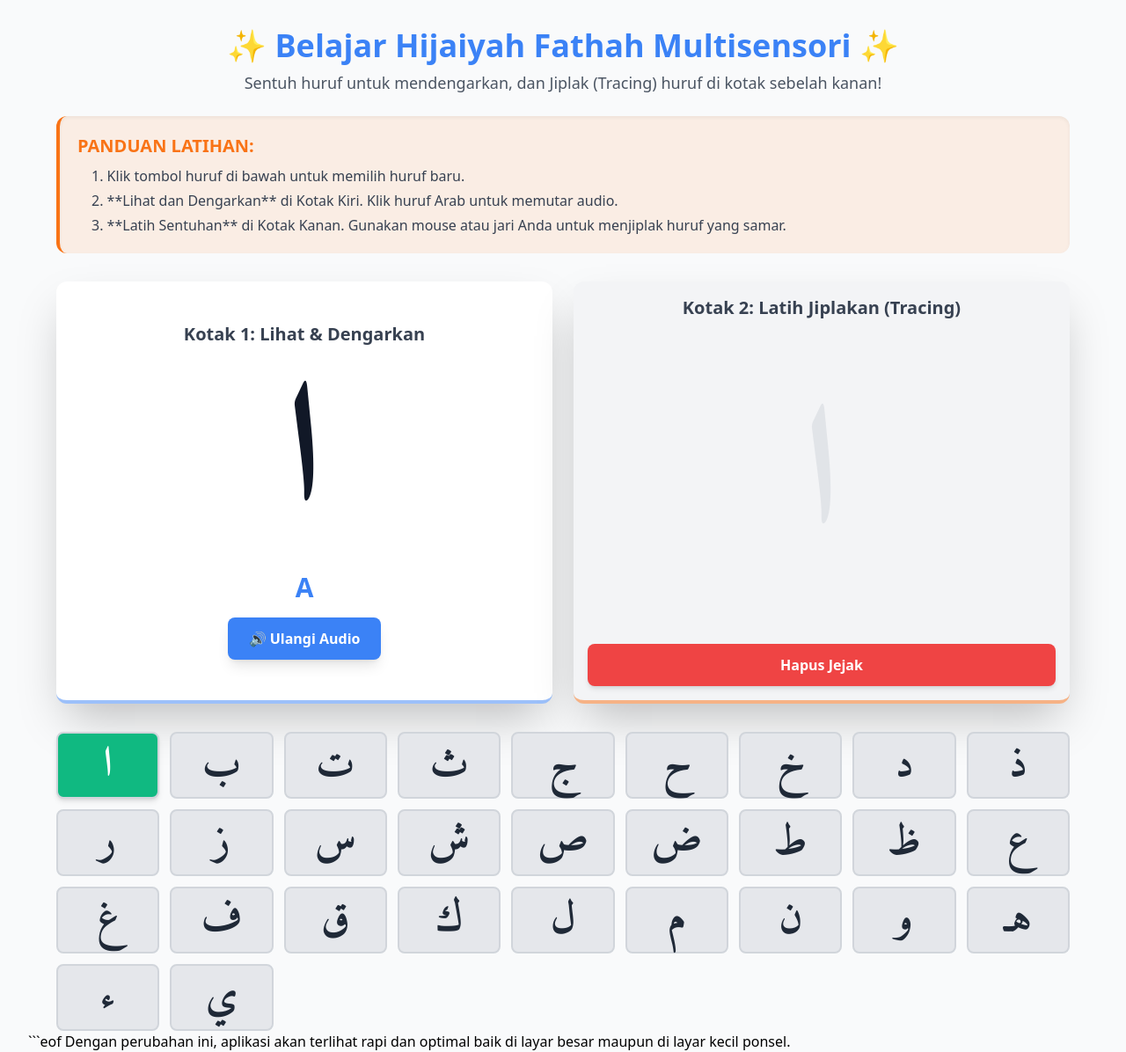
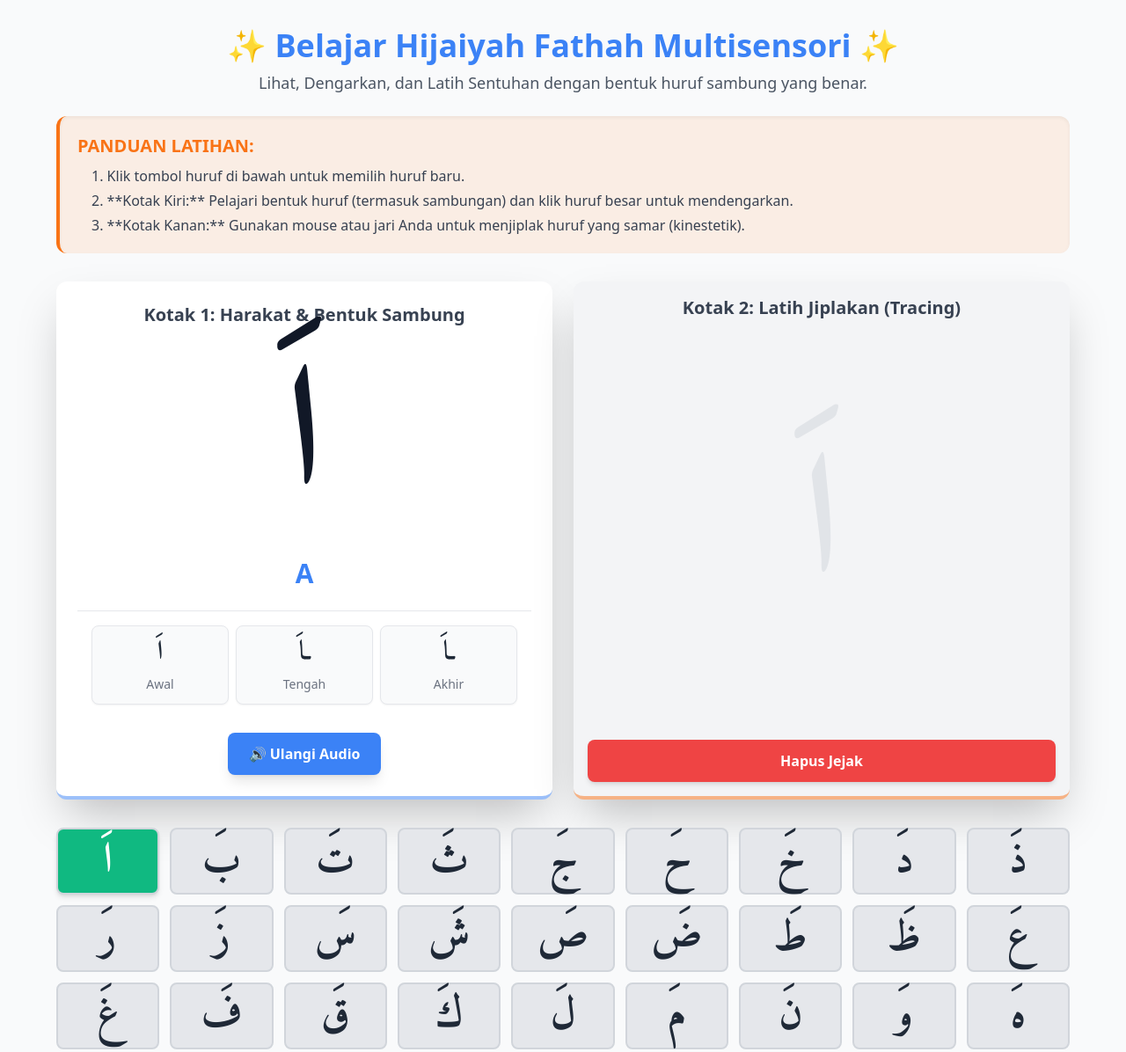
Before and after one commit to ahmadimanudin42-dev/belajar-hijaiyah-sd, a plain HTML site: page index.html in a window 1280 px wide. Shown: the top 1196 px of the page at 88% size. Drawn offline with nearby package versions, Linux system fonts and the light colour scheme.

Commit message:
Update huruf sambung

````diff
--- a/index.html
+++ b/index.html
@@ -4,13 +4,14 @@
     <meta charset="UTF-8">
     <meta name="viewport" content="width=device-width, initial-scale=1.0">
     <title>Belajar Hijaiyah Multisensori (Tracing)</title>
+    <!-- Memuat Tailwind CSS untuk styling modern dan responsif -->
     <script src="https://cdn.tailwindcss.com"></script>
     <style>
         /* Mengatur font Arabic agar terlihat jelas dan konsisten */
         @import url('https://fonts.googleapis.com/css2?family=Amiri:wght@700&display=swap');
         .arabic-font {
             font-family: 'Amiri', 'Traditional Arabic', serif;
-            line-height: 1;
+            line-height: 1.2;
             user-select: none;
             position: relative;
         }
@@ -39,9 +40,11 @@
             z-index: 5;
             pointer-events: none;
         }
-        /* Mengatur tampilan huruf di kotak audio */
-        #arabic-letter {
-             line-height: 1.2;
+        /* Flexbox untuk memastikan bentuk sambung sejajar */
+        .form-item {
+            display: flex;
+            flex-direction: column;
+            align-items: center;
         }
     </style>
 </head>
@@ -67,42 +70,57 @@
                 <span class="text-primary">✨ Belajar Hijaiyah Fathah Multisensori ✨</span>
             </h1>
             <p class="text-lg text-gray-600 mt-2">
-                Sentuh huruf untuk mendengarkan, dan Jiplak (Tracing) huruf di kotak sebelah kanan!
+                Lihat, Dengarkan, dan Latih Sentuhan dengan bentuk huruf sambung yang benar.
             </p>
         </header>
 
+        <!-- PANDUAN JELAS -->
         <div class="bg-accent/10 p-4 md:p-5 rounded-xl shadow-inner mb-8 border-l-4 border-accent">
             <h2 class="text-xl font-bold text-accent mb-2">PANDUAN LATIHAN:</h2>
             <ol class="list-decimal list-inside text-gray-700 space-y-1 ml-4 text-base">
                 <li>Klik tombol huruf di bawah untuk memilih huruf baru.</li>
-                <li>**Lihat dan Dengarkan** di Kotak Kiri. Klik huruf Arab untuk memutar audio.</li>
-                <li>**Latih Sentuhan** di Kotak Kanan. Gunakan mouse atau jari Anda untuk menjiplak huruf yang samar.</li>
+                <li>**Kotak Kiri:** Pelajari bentuk huruf (termasuk sambungan) dan klik huruf besar untuk mendengarkan.</li>
+                <li>**Kotak Kanan:** Gunakan mouse atau jari Anda untuk menjiplak huruf yang samar (kinestetik).</li>
             </ol>
         </div>
 
-        <div id="display-area" class="grid grid-cols-1 md:grid-cols-2 gap-6 mb-8 h-auto md:h-[30rem]">
+        <!-- AREA TAMPILAN DUA KOLOM (VISUAL/AUDIO & TRACING/KINESTETIK) -->
+        <!-- MENGHAPUS md:h-[30rem] agar tinggi konten tidak terpotong di layar kecil -->
+        <div id="display-area" class="grid grid-cols-1 md:grid-cols-2 gap-6 mb-8 h-auto">
 
-            <div id="visual-audio-box" class="bg-white p-6 rounded-xl shadow-2xl border-b-4 border-primary/50 text-center flex flex-col justify-center items-center transition duration-300 ease-in-out">
-                <h3 class="text-xl font-semibold text-gray-700 mb-4">Kotak 1: Lihat & Dengarkan</h3>
+            <!-- KOTAK KIRI: VISUAL & AUDIO (Bentuk Lengkap) -->
+            <div id="visual-audio-box" class="bg-white p-6 rounded-xl shadow-2xl border-b-4 border-primary/50 text-center flex flex-col justify-between items-center transition duration-300 ease-in-out">
+                <h3 class="text-xl font-semibold text-gray-700 mb-4">Kotak 1: Harakat & Bentuk Sambung</h3>
+
+                <!-- Huruf Utama (Dengan Fathah) -->
                 <div id="arabic-letter"
-                     class="arabic-font text-[8rem] sm:text-[10rem] md:text-[12rem] text-gray-900 font-bold h-36 sm:h-48 md:h-56 flex items-center justify-center cursor-pointer hover:scale-105 transition duration-200"
+                     class="arabic-font text-[8rem] sm:text-[10rem] md:text-[12rem] text-gray-900 font-bold flex items-center justify-center cursor-pointer hover:scale-105 transition duration-200 w-full min-h-[10rem] md:min-h-[14rem]"
                      onclick="playCurrentAudio()">
-                    ا
+                    اَ
                 </div>
                 <p id="letter-name" class="text-2xl md:text-3xl font-semibold text-primary mt-4">A</p>
+
+                <!-- Bentuk Sambung (Awal, Tengah, Akhir) -->
+                <div id="form-display" class="w-full mt-6 p-4 border-t border-gray-200 grid grid-cols-3 gap-2">
+                    <!-- Diisi oleh JS -->
+                </div>
+
                 <button onclick="playCurrentAudio()" class="mt-4 px-6 py-3 bg-primary text-white font-bold rounded-lg shadow-lg hover:bg-primary/80 transition duration-150">
                     🔊 Ulangi Audio
                 </button>
             </div>
 
+            <!-- KOTAK KANAN: TRACING (SENTUHAN) -->
             <div id="tracing-box" class="bg-gray-100 p-4 rounded-xl shadow-2xl border-b-4 border-accent/50 text-center flex flex-col justify-between">
                 <h3 class="text-xl font-semibold text-gray-700 mb-4">Kotak 2: Latih Jiplakan (Tracing)</h3>
 
                 <div class="tracing-stack flex-grow relative">
+                    <!-- 1. Canvas Tracing (Lapisan Atas) -->
                     <canvas id="tracing-canvas"></canvas>
 
+                    <!-- 2. Huruf Arab Panduan (Lapisan Bawah, Samar) -->
                     <div id="guide-letter" class="arabic-font text-[8rem] sm:text-[10rem] md:text-[12rem] text-gray-300 opacity-50 font-bold leading-none h-full flex items-center justify-center transition duration-300">
-                        ا
+                        اَ
                     </div>
                 </div>
 
@@ -113,11 +131,15 @@
 
         </div>
 
+        <!-- AREA PILIHAN HURUF (GRID INTERAKTIF) -->
         <div id="buttons-area" class="grid grid-cols-5 sm:grid-cols-7 md:grid-cols-9 gap-2 md:gap-3">
-            </div>
+            <!-- Tombol-tombol akan di-generate oleh JavaScript -->
+        </div>
 
+        <!-- AUDIO PLAYER (Tersembunyi) -->
         <audio id="audio-player" preload="auto"></audio>
 
+        <!-- KOTAK PESAN (Untuk Notifikasi Audio Hilang) -->
         <div id="message-box" class="fixed bottom-4 left-1/2 -translate-x-1/2 bg-red-100 border border-red-400 text-red-700 px-4 py-3 rounded-lg shadow-lg z-50 transition-opacity duration-500 opacity-0 pointer-events-none" role="alert">
             <strong class="font-bold">Error Audio!</strong>
             <span id="message-text" class="block sm:inline">File audio tidak ditemukan.</span>
@@ -126,23 +148,69 @@
     </div>
 
     <script>
-        // --- KONFIGURASI APLIKASI ---
+        // FATHAH HARAKAT (Unicode: \u064e)
+        const FATHAH = '\u064e';
+
+        // --- KONFIGURASI APLIKASI (Dengan Bentuk Sambung) ---
         const HIJAIYAH_LETTERS = {
-            "A": { arabic: "ا", file: "alif" }, "Ba": { arabic: "ب", file: "ba" },
-            "Ta": { arabic: "ت", file: "ta" }, "Tsa": { arabic: "ث", file: "tsa" },
-            "Ja": { arabic: "ج", file: "jim" }, "Ha(b)": { arabic: "ح", file: "ha" },
-            "Kha": { arabic: "خ", file: "kha" }, "Da": { arabic: "د", file: "dal" },
-            "Dza": { arabic: "ذ", file: "dzal" }, "Ra": { arabic: "ر", file: "ra" },
-            "Za": { arabic: "ز", file: "zay" }, "Sa": { arabic: "س", file: "sin" },
-            "Sha": { arabic: "ش", file: "shin" }, "Sso": { arabic: "ص", file: "shod" },
-            "Dho": { arabic: "ض", file: "dhud" }, "Tho": { arabic: "ط", file: "tho" },
-            "Zho": { arabic: "ظ", file: "zho" }, "'A": { arabic: "ع", file: "ain" },
-            "Gha": { arabic: "غ", file: "ghain" }, "Fa": { arabic: "ف", file: "fa" },
-            "Qo": { arabic: "ق", file: "qof" }, "Ka": { arabic: "ك", file: "kaf" },
-            "La": { arabic: "ل", file: "lam" }, "Ma": { arabic: "م", file: "mim" },
-            "Na": { arabic: "ن", file: "nun" }, "Wa": { arabic: "و", file: "waw" },
-            "Ha(k)": { arabic: "هـ", file: "ha2" }, "A'": { arabic: "ء", file: "hamzah" },
-            "Ya": { arabic: "ي", file: "ya" }
+            "A": { base: "ا", file: "alif",
+                forms: { Awal: "ا" + FATHAH, Tengah: "ـا" + FATHAH, Akhir: "ـا" + FATHAH } },
+            "Ba": { base: "ب", file: "ba",
+                forms: { Awal: "ب" + FATHAH + "ـ", Tengah: "ـب" + FATHAH + "ـ", Akhir: "ـب" + FATHAH } },
+            "Ta": { base: "ت", file: "ta",
+                forms: { Awal: "ت" + FATHAH + "ـ", Tengah: "ـت" + FATHAH + "ـ", Akhir: "ـت" + FATHAH } },
+            "Tsa": { base: "ث", file: "tsa",
+                forms: { Awal: "ث" + FATHAH + "ـ", Tengah: "ـث" + FATHAH + "ـ", Akhir: "ـث" + FATHAH } },
+            "Ja": { base: "ج", file: "jim",
+                forms: { Awal: "ج" + FATHAH + "ـ", Tengah: "ـج" + FATHAH + "ـ", Akhir: "ـج" + FATHAH } },
+            "Ha(b)": { base: "ح", file: "ha",
+                forms: { Awal: "ح" + FATHAH + "ـ", Tengah: "ـح" + FATHAH + "ـ", Akhir: "ـح" + FATHAH } },
+            "Kha": { base: "خ", file: "kha",
+                forms: { Awal: "خ" + FATHAH + "ـ", Tengah: "ـخ" + FATHAH + "ـ", Akhir: "ـخ" + FATHAH } },
+            "Da": { base: "د", file: "dal",
+                forms: { Awal: "د" + FATHAH, Tengah: "ـد" + FATHAH, Akhir: "ـد" + FATHAH } },
+            "Dza": { base: "ذ", file: "dzal",
+                forms: { Awal: "ذ" + FATHAH, Tengah: "ـذ" + FATHAH, Akhir: "ـذ" + FATHAH } },
+            "Ra": { base: "ر", file: "ra",
+                forms: { Awal: "ر" + FATHAH, Tengah: "ـر" + FATHAH, Akhir: "ـر" + FATHAH } },
+            "Za": { base: "ز", file: "zay",
+                forms: { Awal: "ز" + FATHAH, Tengah: "ـز" + FATHAH, Akhir: "ـز" + FATHAH } },
+            "Sa": { base: "س", file: "sin",
+                forms: { Awal: "س" + FATHAH + "ـ", Tengah: "ـس" + FATHAH + "ـ", Akhir: "ـس" + FATHAH } },
+            "Sha": { base: "ش", file: "shin",
+                forms: { Awal: "ش" + FATHAH + "ـ", Tengah: "ـش" + FATHAH + "ـ", Akhir: "ـش" + FATHAH } },
+            "Sso": { base: "ص", file: "shod",
+                forms: { Awal: "ص" + FATHAH + "ـ", Tengah: "ـص" + FATHAH + "ـ", Akhir: "ـص" + FATHAH } },
+            "Dho": { base: "ض", file: "dhud",
+                forms: { Awal: "ض" + FATHAH + "ـ", Tengah: "ـض" + FATHAH + "ـ", Akhir: "ـض" + FATHAH } },
+            "Tho": { base: "ط", file: "tho",
+                forms: { Awal: "ط" + FATHAH + "ـ", Tengah: "ـط" + FATHAH + "ـ", Akhir: "ـط" + FATHAH } },
+            "Zho": { base: "ظ", file: "zho",
+                forms: { Awal: "ظ" + FATHAH + "ـ", Tengah: "ـظ" + FATHAH + "ـ", Akhir: "ـظ" + FATHAH } },
+            "'A": { base: "ع", file: "ain",
+                forms: { Awal: "ع" + FATHAH + "ـ", Tengah: "ـع" + FATHAH + "ـ", Akhir: "ـع" + FATHAH } },
+            "Gha": { base: "غ", file: "ghain",
+                forms: { Awal: "غ" + FATHAH + "ـ", Tengah: "ـغ" + FATHAH + "ـ", Akhir: "ـغ" + FATHAH } },
+            "Fa": { base: "ف", file: "fa",
+                forms: { Awal: "ف" + FATHAH + "ـ", Tengah: "ـف" + FATHAH + "ـ", Akhir: "ـف" + FATHAH } },
+            "Qo": { base: "ق", file: "qof",
+                forms: { Awal: "ق" + FATHAH + "ـ", Tengah: "ـق" + FATHAH + "ـ", Akhir: "ـق" + FATHAH } },
+            "Ka": { base: "ك", file: "kaf",
+                forms: { Awal: "ك" + FATHAH + "ـ", Tengah: "ـك" + FATHAH + "ـ", Akhir: "ـك" + FATHAH } },
+            "La": { base: "ل", file: "lam",
+                forms: { Awal: "ل" + FATHAH + "ـ", Tengah: "ـل" + FATHAH + "ـ", Akhir: "ـل" + FATHAH } },
+            "Ma": { base: "م", file: "mim",
+                forms: { Awal: "م" + FATHAH + "ـ", Tengah: "ـم" + FATHAH + "ـ", Akhir: "ـم" + FATHAH } },
+            "Na": { base: "ن", file: "nun",
+                forms: { Awal: "ن" + FATHAH + "ـ", Tengah: "ـن" + FATHAH + "ـ", Akhir: "ـن" + FATHAH } },
+            "Wa": { base: "و", file: "waw",
+                forms: { Awal: "و" + FATHAH, Tengah: "ـو" + FATHAH, Akhir: "ـو" + FATHAH } },
+            "Ha(k)": { base: "ه", file: "ha2",
+                forms: { Awal: "ه" + FATHAH + "ـ", Tengah: "ـه" + FATHAH + "ـ", Akhir: "ـه" + FATHAH } },
+            "A'": { base: "ء", file: "hamzah",
+                forms: { Awal: "ء" + FATHAH, Tengah: "ـئ" + FATHAH + "ـ", Akhir: "ـئ" + FATHAH } },
+            "Ya": { base: "ي", file: "ya",
+                forms: { Awal: "ي" + FATHAH + "ـ", Tengah: "ـي" + FATHAH + "ـ", Akhir: "ـي" + FATHAH } }
         };
 
         let currentLetter = HIJAIYAH_LETTERS["A"];
@@ -155,6 +223,7 @@
         const guideLetterEl = document.getElementById('guide-letter');
         const letterNameEl = document.getElementById('letter-name');
         const buttonsArea = document.getElementById('buttons-area');
+        const formDisplayEl = document.getElementById('form-display');
         const messageBox = document.getElementById('message-box');
         const messageText = document.getElementById('message-text');
 
@@ -165,34 +234,24 @@
         let lastX = 0;
         let lastY = 0;
 
-        /**
-         * Mengatur ukuran canvas agar sesuai dengan kontainer tracing-stack
-         */
+        // Fungsi resize dan tracing tetap sama
         function resizeCanvas() {
             const container = document.querySelector('.tracing-stack');
             canvas.width = container.clientWidth;
             canvas.height = container.clientHeight;
-            // Clear canvas saat di-resize
             ctx.clearRect(0, 0, canvas.width, canvas.height);
         }
 
-        /**
-         * Menggambar garis pada canvas
-         */
         function draw(x, y) {
             if (!isDrawing) return;
-
             ctx.beginPath();
             ctx.moveTo(lastX, lastY);
             ctx.lineTo(x, y);
-
             ctx.strokeStyle = '#f87171';
             ctx.lineWidth = 20;
             ctx.lineCap = 'round';
             ctx.lineJoin = 'round';
-
             ctx.stroke();
-
             [lastX, lastY] = [x, y];
         }
 
@@ -203,7 +262,6 @@
         function getCanvasXY(e) {
             const rect = canvas.getBoundingClientRect();
             let clientX, clientY;
-
             if (e.touches && e.touches.length > 0) {
                 clientX = e.touches[0].clientX;
                 clientY = e.touches[0].clientY;
@@ -211,47 +269,36 @@
                 clientX = e.clientX;
                 clientY = e.clientY;
             }
-
             return {
                 x: clientX - rect.left,
                 y: clientY - rect.top
             };
         }
 
-        // --- LISTENER TRACING (Mouse dan Touch) ---
-
-        // Mouse Listeners
         canvas.addEventListener('mousedown', (e) => {
             isDrawing = true;
             [lastX, lastY] = [e.offsetX, e.offsetY];
             e.preventDefault();
         });
-
         canvas.addEventListener('mousemove', (e) => {
             draw(e.offsetX, e.offsetY);
             e.preventDefault();
         });
-
         canvas.addEventListener('mouseup', () => isDrawing = false);
         canvas.addEventListener('mouseout', () => isDrawing = false);
-
-        // Touch Listeners (Untuk Perangkat Mobile)
         canvas.addEventListener('touchstart', (e) => {
             const { x, y } = getCanvasXY(e);
             isDrawing = true;
             [lastX, lastY] = [x, y];
             e.preventDefault();
         }, { passive: false });
-
         canvas.addEventListener('touchmove', (e) => {
             const { x, y } = getCanvasXY(e);
             draw(x, y);
             e.preventDefault();
         }, { passive: false });
-
         canvas.addEventListener('touchend', () => isDrawing = false);
         canvas.addEventListener('touchcancel', () => isDrawing = false);
-
         window.addEventListener('resize', resizeCanvas);
 
 
@@ -265,10 +312,36 @@
             }, 5000);
         }
 
+        function renderForms() {
+            let html = '';
+
+            // Loop melalui Awal, Tengah, dan Akhir
+            for (const position in currentLetter.forms) {
+                const form = currentLetter.forms[position];
+                html += `
+                    <!-- Disesuaikan: p-2 menjadi p-3 dan mt-1 menjadi mt-2 untuk jarak vertikal yang lebih lega -->
+                    <div class="form-item border rounded-lg p-3 bg-gray-50 shadow-sm">
+                        <span class="arabic-font text-3xl text-gray-800 font-bold">${form}</span>
+                        <span class="text-sm font-medium text-gray-500 mt-2">${position}</span>
+                    </div>
+                `;
+            }
+            formDisplayEl.innerHTML = html;
+        }
+
+
         function updateDisplay() {
-            arabicLetterEl.textContent = currentLetter.arabic;
+            const isolatedLetterFathah = currentLetter.base + FATHAH;
+
+            // Update Huruf Utama (Kiri)
+            arabicLetterEl.textContent = isolatedLetterFathah;
             letterNameEl.textContent = currentLetter.name;
-            guideLetterEl.textContent = currentLetter.arabic;
+
+            // Update Huruf Panduan (Kanan)
+            guideLetterEl.textContent = isolatedLetterFathah;
+
+            // Render Bentuk Sambung
+            renderForms();
 
             clearTracing();
 
@@ -277,6 +350,7 @@
                 visualAudioBox.classList.remove('sensory-pulse');
             }, 500);
 
+            // Perbarui status aktif pada tombol
             document.querySelectorAll('.letter-button').forEach(btn => {
                 if (btn.dataset.letter === currentLetter.name) {
                     btn.classList.add('bg-secondary', 'text-white', 'shadow-md');
@@ -289,7 +363,6 @@
         }
 
         window.playCurrentAudio = function() {
-            // Menggunakan .mp3 yang sudah dikoreksi
             const audioPath = `audio/${currentLetter.file}.mp3`;
 
             audioPlayer.pause();
@@ -318,9 +391,12 @@
                 const letter = HIJAIYAH_LETTERS[name];
                 letter.name = name;
 
+                // Tampilkan huruf dengan Fathah di tombol
+                const letterWithFathah = letter.base + FATHAH;
+
                 const button = document.createElement('button');
                 button.className = 'letter-button arabic-font text-3xl md:text-5xl font-bold p-2 md:p-3 rounded-lg border-2 transition-all duration-200 bg-gray-200 hover:bg-primary/20 text-gray-800 border-gray-300';
-                button.textContent = letter.arabic;
+                button.textContent = letterWithFathah;
                 button.dataset.letter = name;
                 button.onclick = () => selectLetter(name);
 
@@ -333,7 +409,6 @@
         // --- INISIALISASI ---
         window.onload = function() {
             renderButtons();
-            // Perlu penundaan singkat untuk memastikan DOM sudah stabil sebelum mengukur ukuran
             setTimeout(() => {
                 resizeCanvas();
             }, 100);
@@ -342,6 +417,3 @@
 
 </body>
 </html>
-```eof
-
-Dengan perubahan ini, aplikasi akan terlihat rapi dan optimal baik di layar besar maupun di layar kecil ponsel.
````
